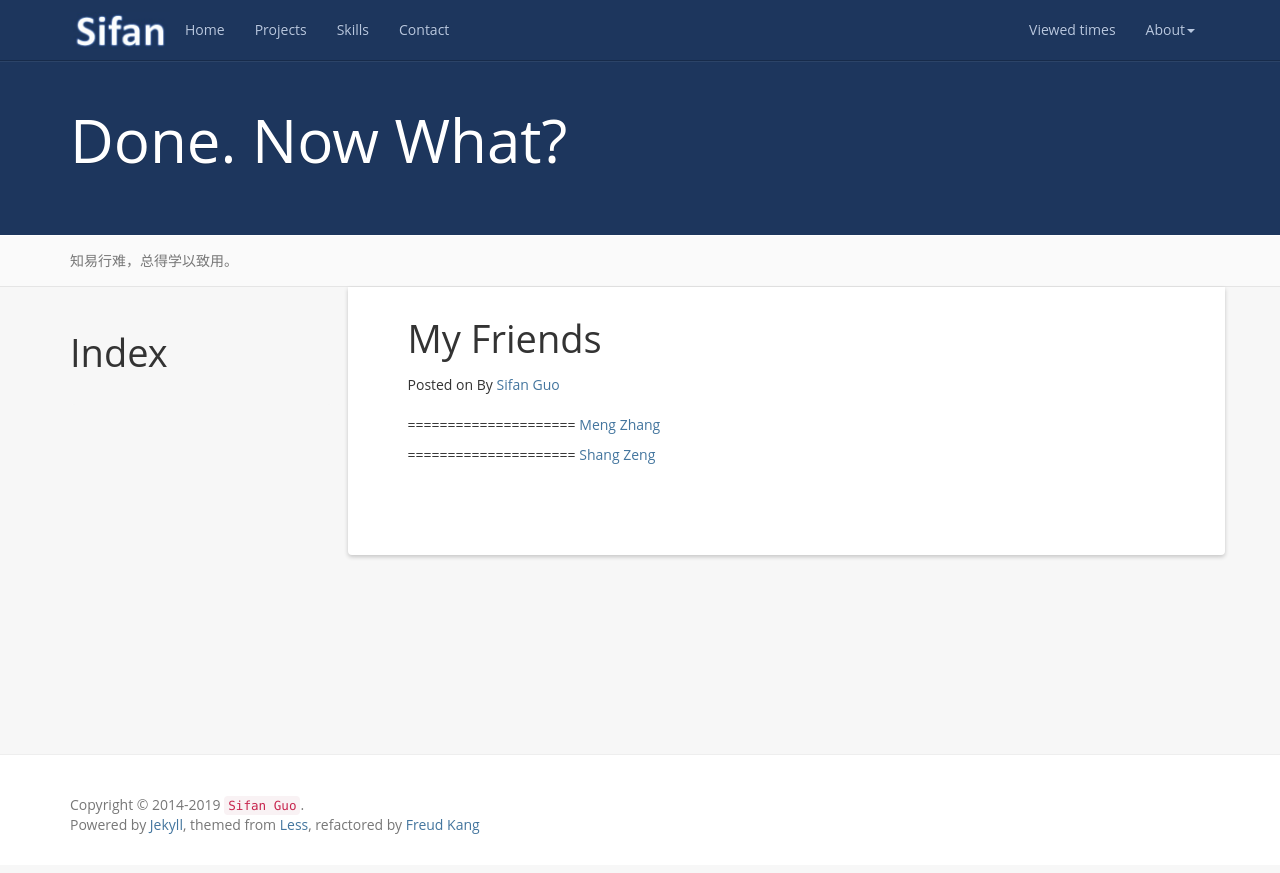
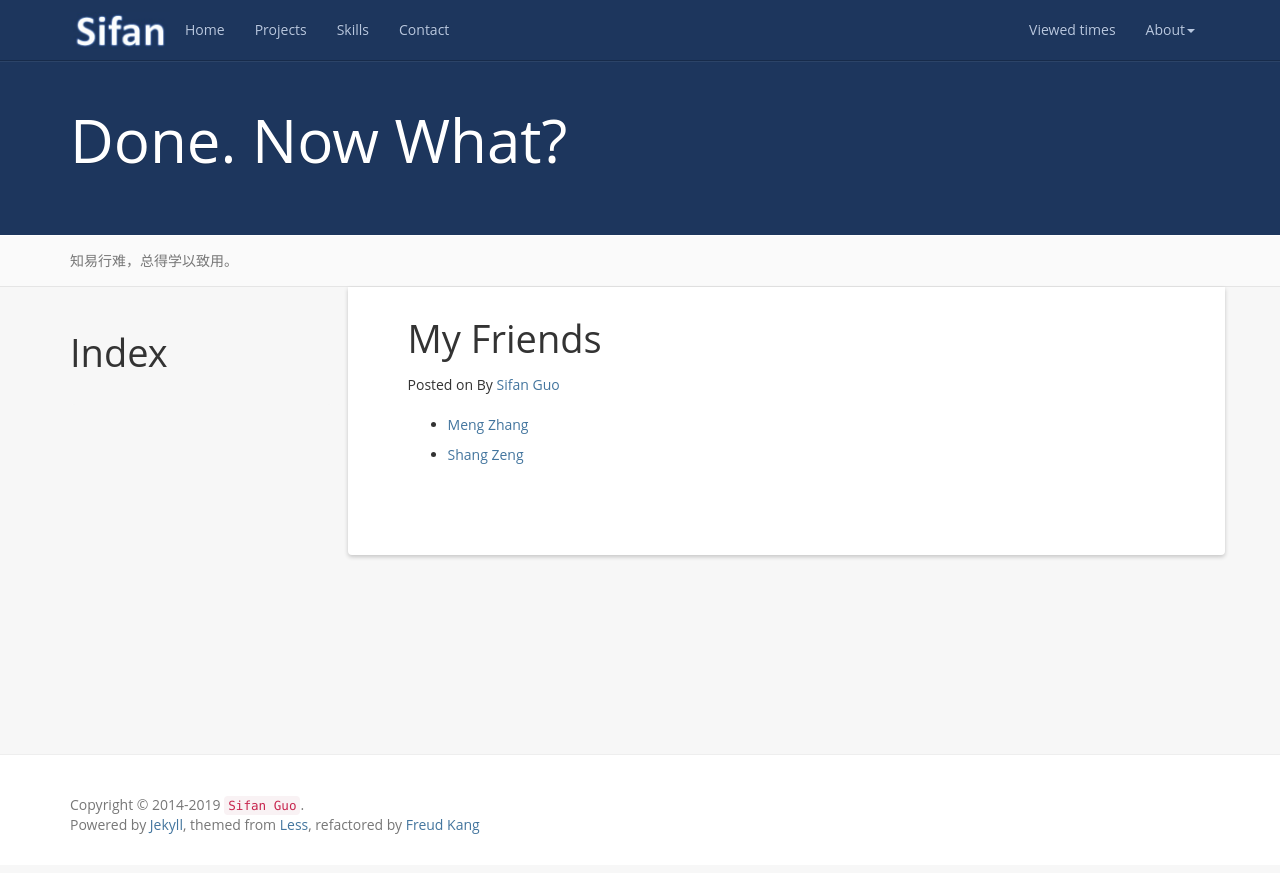
Before and after one commit to SifanGuo/sifanguo.github.io, a Jekyll site: the page built from links.md, in a window 1280 px wide. Shown: the top 873 px of the page. Built offline with Jekyll 4.4.1, drawn with Linux system fonts in a browser that asks for light colours; nearby versions of some CDN libraries; a script that is not in the unit is left out; comment, search, counter and statistics services are not loaded.

Commit message:
update friend list

```diff
--- a/links.md
+++ b/links.md
@@ -9,9 +9,6 @@ permalink: /links/
 
 
 
-=====================
-[Meng Zhang](https://zmcmcc.github.io/)
++ [Meng Zhang](https://zmcmcc.github.io/)
 
-
-=====================
-[Shang Zeng](https://blog.qaq.io/)
++ [Shang Zeng](https://blog.qaq.io/)
```
